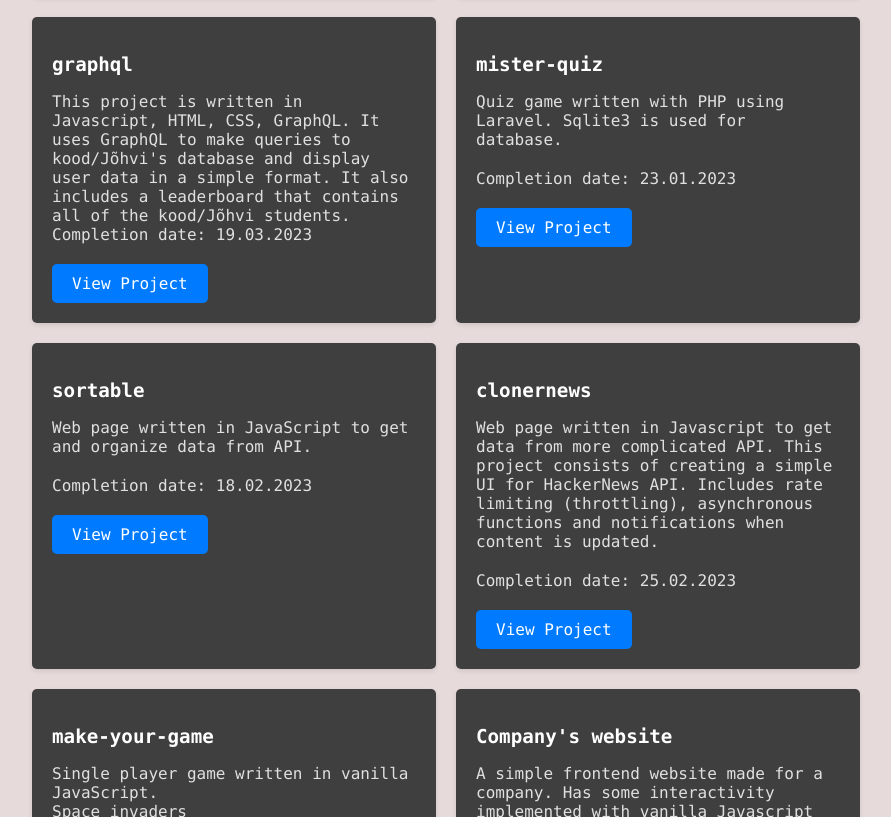
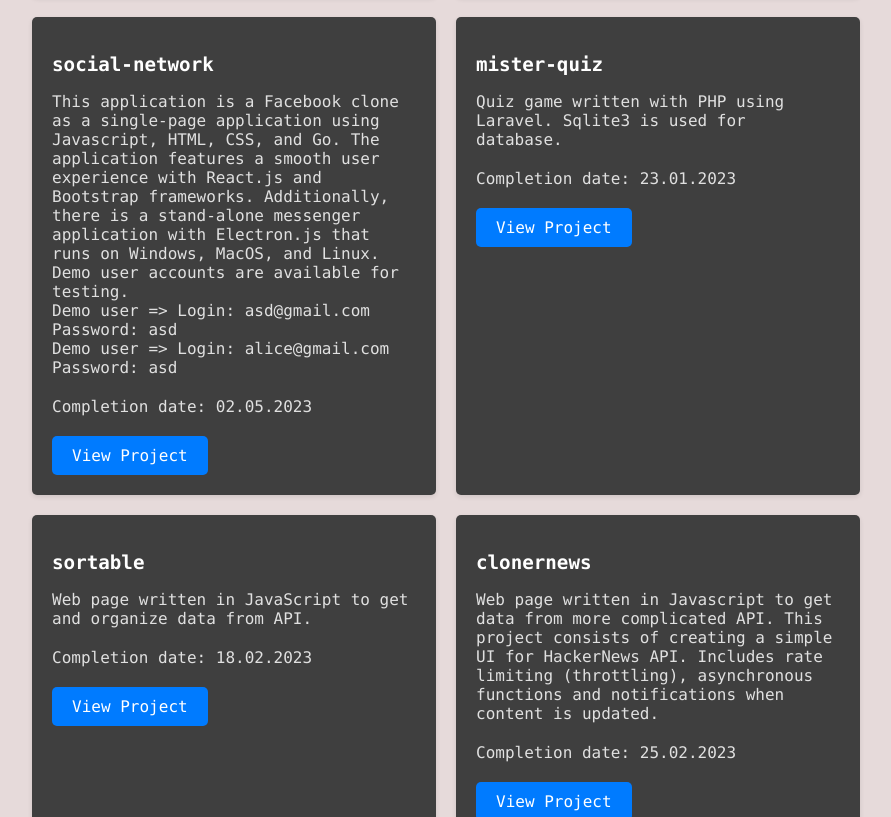
Before and after one commit to jserva90/jserva90.github.io, a plain HTML site: page index.html in a window 1280 px wide. Shown: the part 958-1775 px from the top of the page, without its empty margins (194-1085 px from the left). Drawn offline with Linux system fonts and the light colour scheme.

Commit message:
Update index.html

```diff
--- a/index.html
+++ b/index.html
@@ -48,11 +48,13 @@
 
       </section>
       <section class="project">
-        <h2>graphql</h2>
-        <p>This project is written in Javascript, HTML, CSS, GraphQL. It uses GraphQL to make queries to kood/Jõhvi's database and display user data in a simple format. It also includes a leaderboard that contains all of the kood/Jõhvi students.
+        <h2>social-network</h2>
+        <p>This application is a Facebook clone as a single-page application using Javascript, HTML, CSS, and Go. The application features a smooth user experience with React.js and Bootstrap frameworks. Additionally, there is a stand-alone messenger application with Electron.js that runs on Windows, MacOS, and Linux. <br>Demo user accounts are available for testing.<br>Demo user => Login: asd@gmail.com Password: asd
 
-Completion date: 19.03.2023</p>
-        <a href="https://quiet-beijinho-c55c9b.netlify.app/" target="_blank">View Project</a>
+<br>Demo user => Login: alice@gmail.com Password: asd</p>
+
+Completion date: 02.05.2023</p>
+        <a href="http://176.112.158.22:3000/" target="_blank">View Project</a>
 
       </section>
 
```
